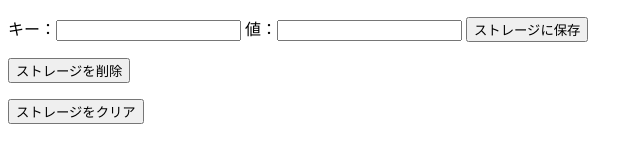
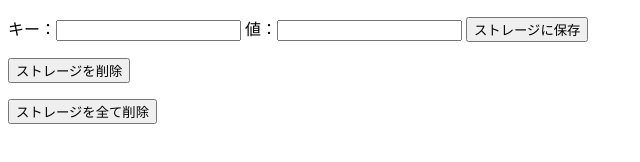
Before and after one commit to kougei073/web2-10, a plain HTML site: page index.html in a window 1280 px wide. Shown: the full height of the page, 0-640 px from the left. Drawn offline with Linux system fonts and the light colour scheme.

Commit message:
Update index.html

```diff
--- a/index.html
+++ b/index.html
@@ -14,13 +14,13 @@ function set() {
   show_result();
 }
 
-//データをクリアする
+//データを全て削除する
 function cle() {
   storage.clear();
   show_result();
 }
 
-  //データをクリアする
+  //データを削除する
  function remove() {
    var k = document.getElementById("k").value;
    storage.removeItem(k);
@@ -56,7 +56,7 @@ function show_result() {
 </p>
   <p>
 <div id="show_result"></div>
-<input type="button" value="ストレージをクリア" onClick="cle()">
+<input type="button" value="ストレージを全て削除" onClick="cle()">
 </p>
 </body>
 </html>
```
